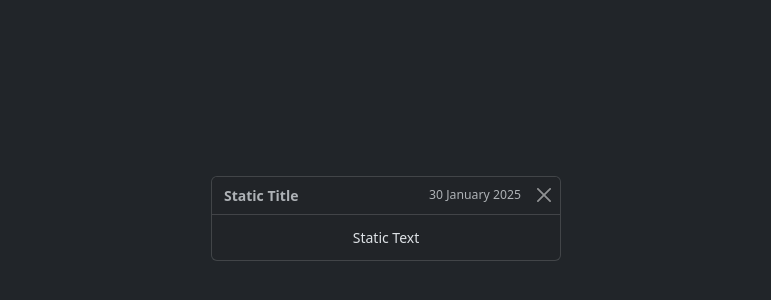
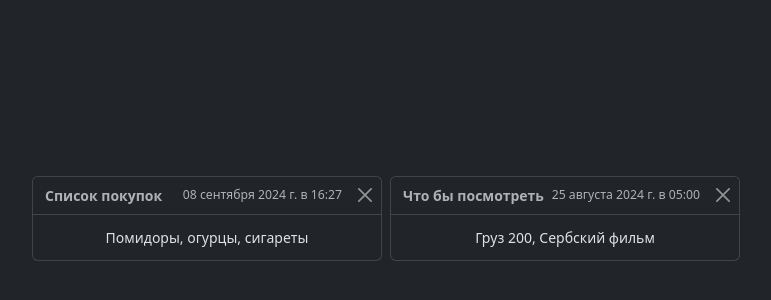
Before and after one commit to SultanYusupov/notes-on-react, a React (Vite) app: page /1 in a window 1280 px wide. Shown: the part 182-482 px from the top of the page, without its empty margins (254-1025 px from the left). Built offline with nearby package versions, Linux system fonts and the light colour scheme; data requests are answered from the project's data file.

Commit message:
eliminated double useEffect call

```diff
--- a/src/App.tsx
+++ b/src/App.tsx
@@ -3,35 +3,36 @@ import NotePreview from "./components/NotePreview.tsx";
 import {RootState} from "./state/store.ts";
 import {useAppDispatch, useAppSelector} from "./hooks/redux-hooks.ts";
 import { add } from './state/notesSlice'
-import {useEffect} from "react";
+import {useEffect, useRef} from "react";
 import {noteService} from "./services/note.service.ts";
 import {iNote} from "./interfaces/iNote.ts";
 
 function App() {
   const dispatch = useAppDispatch();
-  const notes = useAppSelector((state: RootState) => state.notes.noteList)
-  const note = {
-    id: 0,
-    title: 'Static Title',
-    text: 'Static Text',
-    dateCreate: '30 January 2025'
-  }
+  const notes = useAppSelector((state: RootState) => state.notes.noteList);
+  const isEffectRun = useRef(false); // Флаг для отслеживания выполнения эффекта
   useEffect(() => {
+    if (isEffectRun.current) return; // Если эффект уже выполнен, выходим
+    isEffectRun.current = true; // Устанавливаем флаг
     const asyncNoteListFunc = async () => {
       return await noteService.getNoteList();
-
     };
     asyncNoteListFunc().then((result: iNote[]) => {
-      result.map(r => {
+      result.forEach(r => {
         dispatch(add(r));
-        console.log(notes)
       });
+
     });
-  }, [])
+  }, [dispatch])
 
   return (
     <>
-    <NotePreview note={note} />
+      {notes.length ? (notes.map((note:iNote) => {
+        return <NotePreview note={note} key={note.id}/>
+      })) : (
+          <h4>У вас пока нет заметок. Давайте создадим новую!</h4>
+      )}
+
     </>
   )
 }
```
